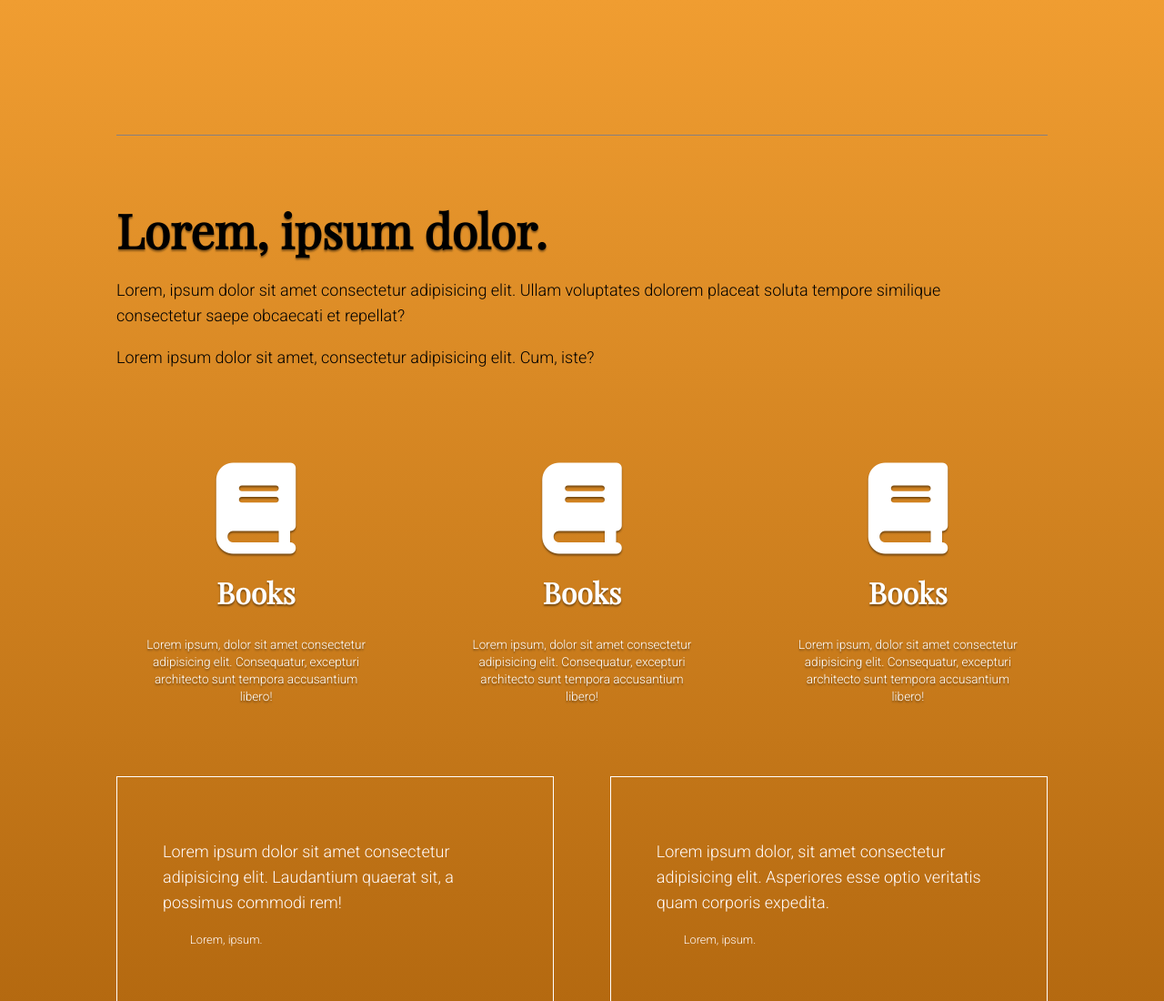
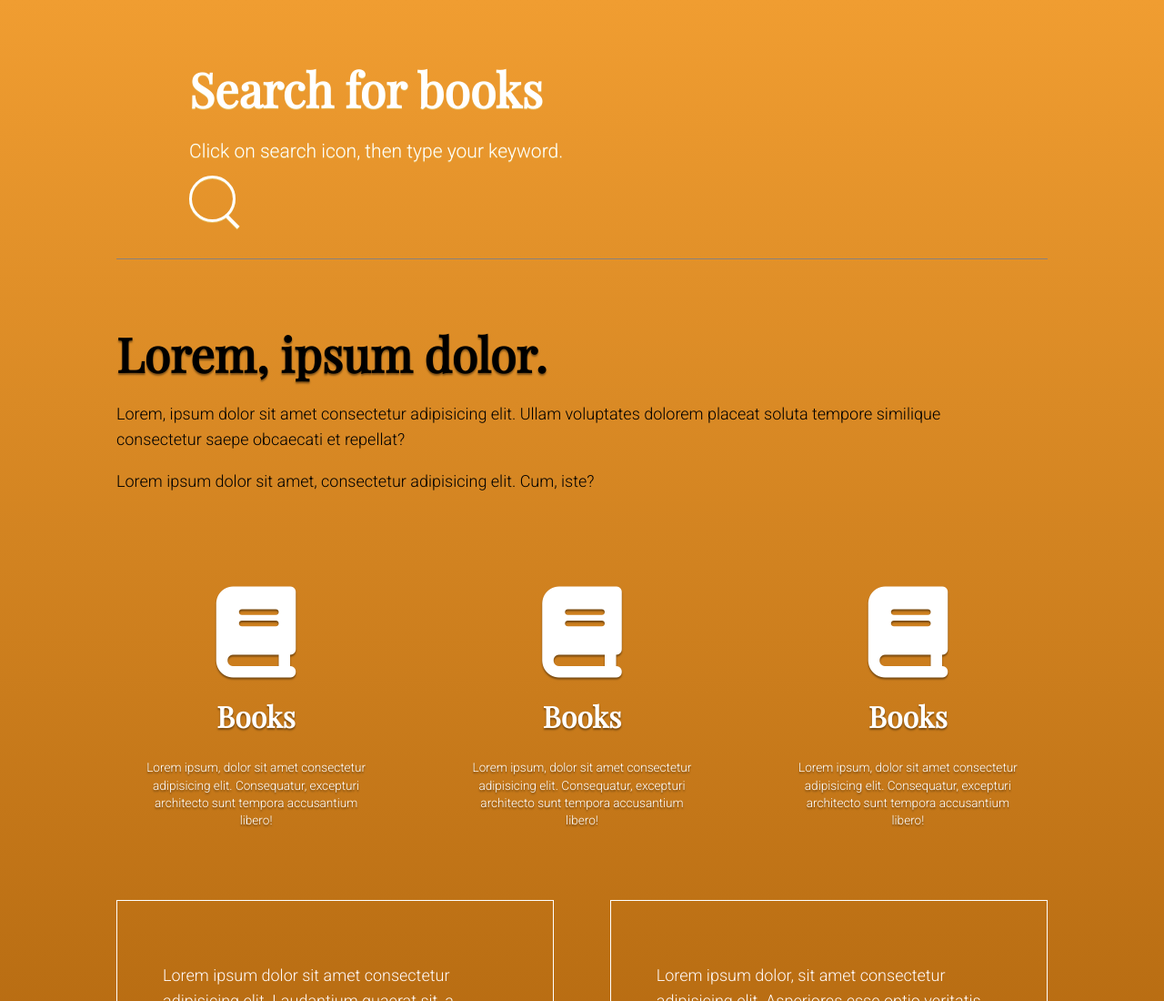
Before and after one commit to KimberlyAnnYo/sip-and-read, a plain HTML site: page index.html in a window 1280 px wide. Shown: the top 1100 px of the page at 91% size. Drawn offline with nearby package versions, Linux system fonts and the light colour scheme.

Commit message:
added search bar html and css

```diff
--- a/assets/css/styles.css
+++ b/assets/css/styles.css
@@ -24,6 +24,69 @@ a {
     margin-right: auto;
 
 }
+/* search box */
+
+
+  .search {
+    margin: 20px;
+  }
+
+  .search > h3 {
+    font-weight: normal;
+  }
+
+  .search > h1,
+  .search > h3 {
+    color: white;
+    margin-bottom: 15px;
+    text-shadow: 0 1px #e6b856;
+  }
+
+  .search > div {
+    display: inline-block;
+    position: relative;
+    filter: drop-shadow(0 1px #e6b856);
+  }
+
+  .search > div:after {
+    content: "";
+    background: white;
+    width: 4px;
+    height: 20px;
+    position: absolute;
+    top: 40px;
+    right: 2px;
+    transform: rotate(135deg);
+  }
+
+  .search > div > input {
+    color: white;
+    font-size: 16px;
+    background: transparent;
+    width: 25px;
+    height: 25px;
+    padding: 10px;
+    border: solid 3px white;
+    outline: none;
+    border-radius: 35px;
+    transition: width 0.5s;
+  }
+
+  .search > div > input::placeholder {
+    color: #efefef;
+    opacity: 0;
+    transition: opacity 150ms ease-out;
+  }
+
+  .search > div > input:focus::placeholder {
+    opacity: 1;
+  }
+
+  .search > div > input:focus,
+  .search > div > input:not(:placeholder-shown) {
+    width: 250px;
+  }
+/* header  */
 header {
     min-height:100px;
     display: flex;
--- a/index.html
+++ b/index.html
@@ -14,7 +14,15 @@
   <div class="container">
       <header>
       <!--   search bar -->
-
+      <div class="flexbox">
+        <div class="search">
+          <h1>Search for books</h1>
+          <h3>Click on search icon, then type your keyword.</h3>
+          <div>
+            <input type="text" placeholder="Search . . ." required>
+          </div>
+        </div>
+      </div>
       </header>
 
 
```
